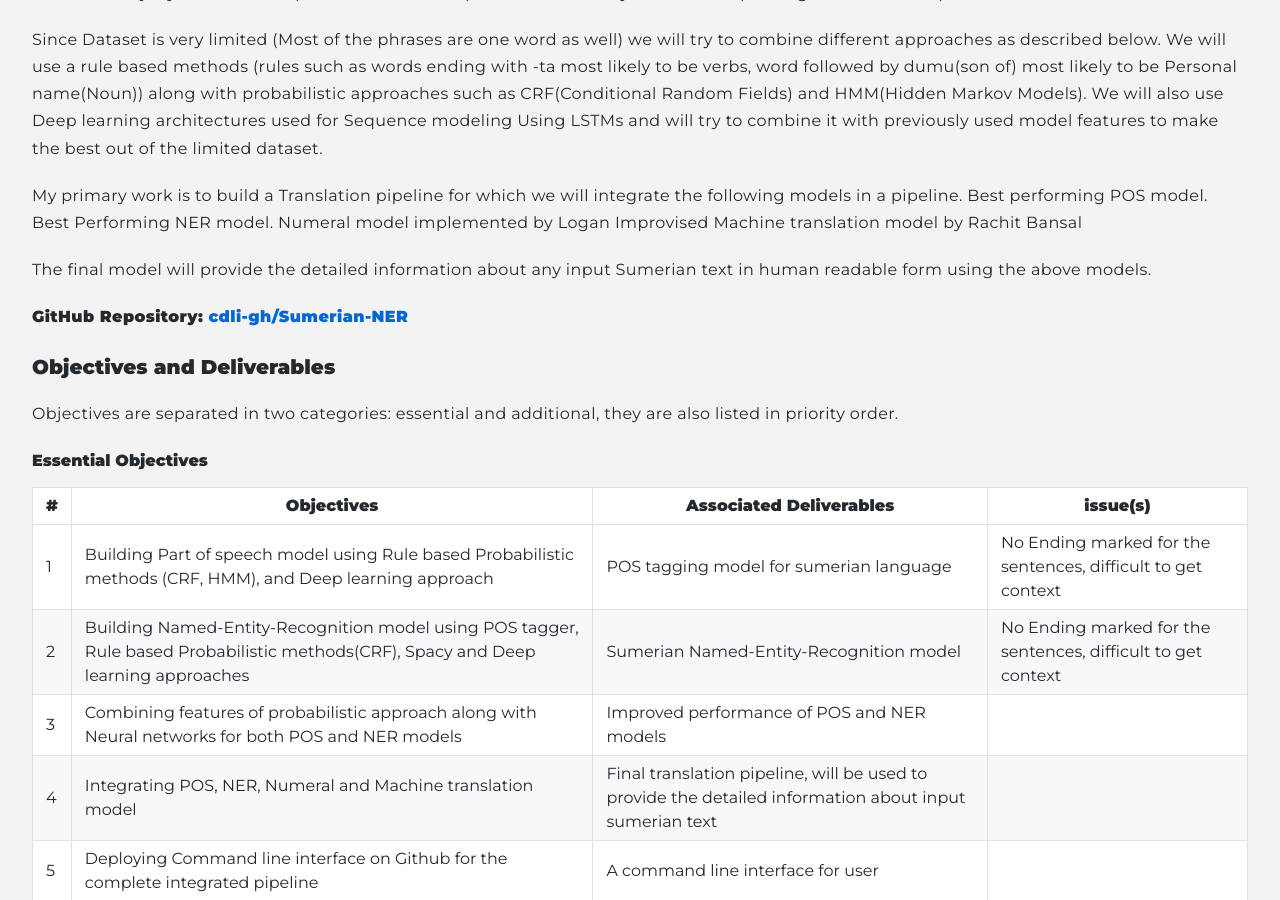
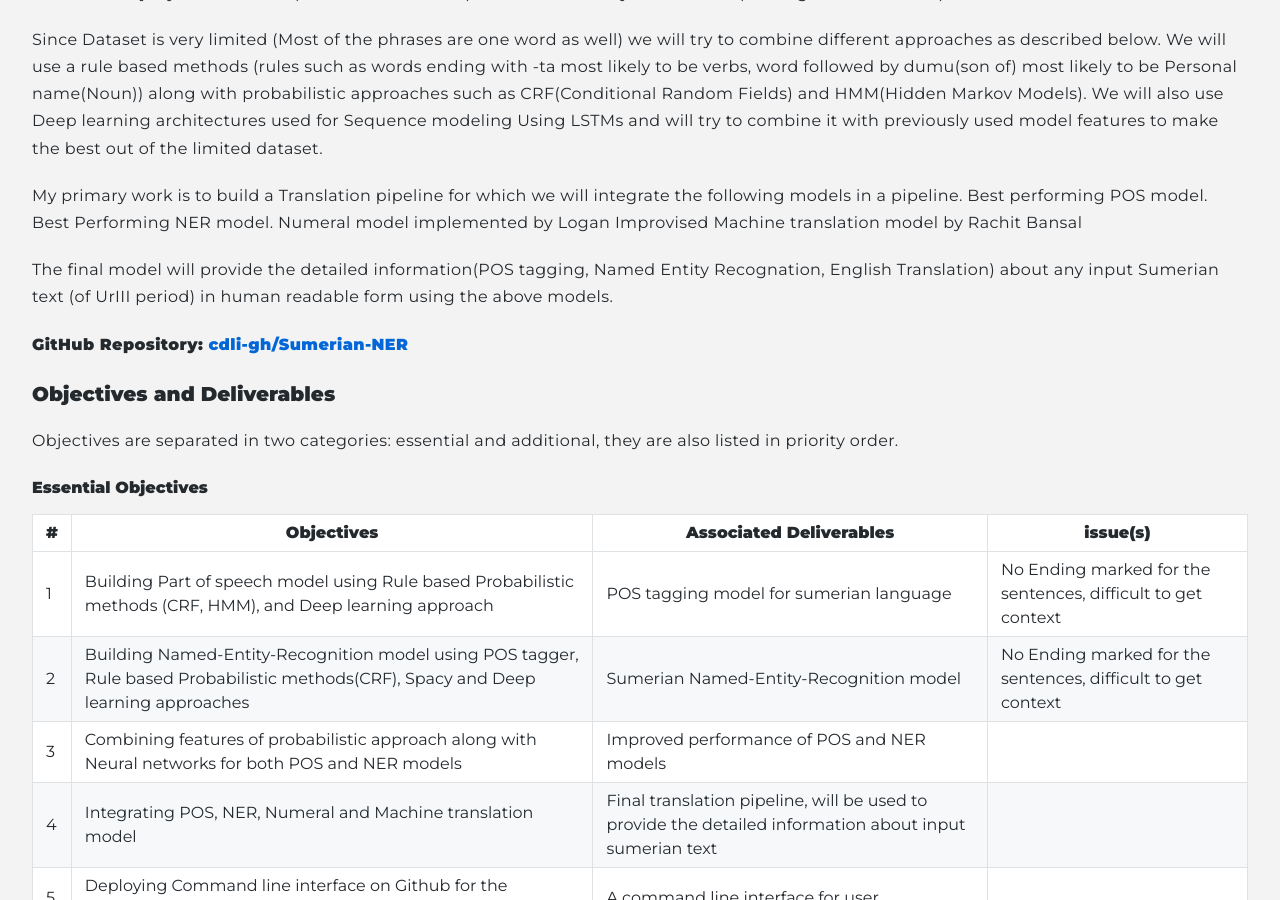
Before and after one commit to cdli-gh/blog, a Jekyll site: the page built from _blog/gsoc20/translation_pipeline/index.md, in a window 1280 px wide and 900 px high, scrolled down 903 px. Built offline with Jekyll 4.4.1, drawn with Linux system fonts in a browser that asks for light colours.

Commit message:
Update index.md

```diff
--- a/_blog/gsoc20/translation_pipeline/index.md
+++ b/_blog/gsoc20/translation_pipeline/index.md
@@ -25,7 +25,7 @@ Best Performing NER model.
 Numeral model implemented by Logan
 Improvised Machine translation model by Rachit Bansal
 
-The final model will provide the detailed information about any input Sumerian text in human readable form using the above models.
+The final model will provide the detailed information(POS tagging, Named Entity Recognation, English Translation) about any input Sumerian text (of UrIII period) in human readable form using the above models.
 
 **GitHub Repository: [cdli-gh/Sumerian-NER](https://github.com/cdli-gh/Sumerian-NER)**
 
```
